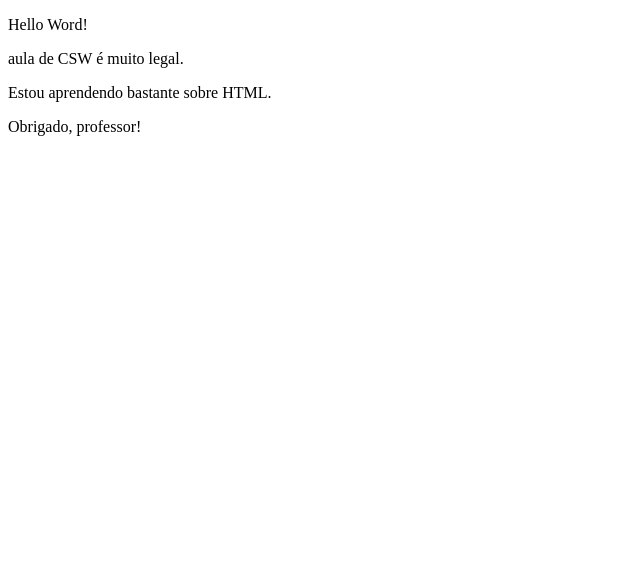
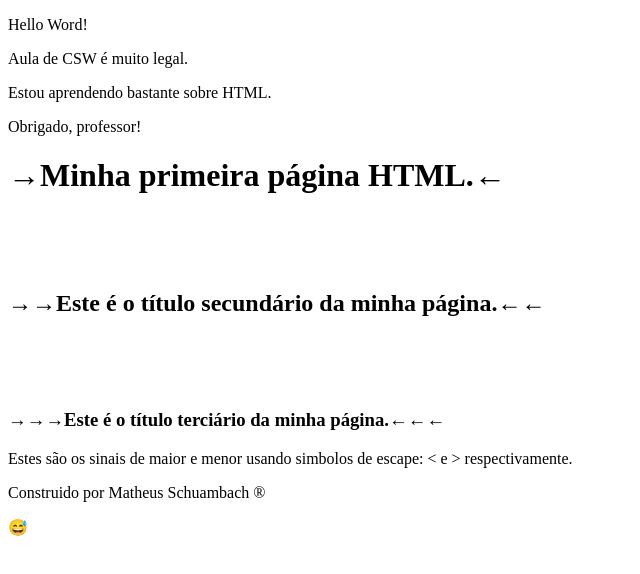
Before and after one commit to SchMatheus/SI1N-CSW2026-1, a plain HTML site: page Aula-01/index.html in a window 1280 px wide. Shown: the whole page, without its empty margins (0-640 px from the left). Drawn offline with Linux system fonts and the light colour scheme.

Commit message:
Add files via upload

```diff
--- a/Aula-01/index.html
+++ b/Aula-01/index.html
@@ -6,10 +6,27 @@
     <title>Aula-01</title>
 </head>
 <body>
-<p>Hello Word!</p>
-<p>aula de CSW é muito legal.</p>
-<p>Estou aprendendo bastante sobre HTML.</p>
-<p>Obrigado, professor!</p>
+
+    <p>Hello Word!</p>
+    <p>Aula de CSW é muito legal.</p>
+    <p>Estou aprendendo bastante sobre HTML.</p>
+    <p>Obrigado, professor!</p>
+
+    <h1> &rarr;Minha primeira página HTML.&larr;</h1>
+    <br>
+    <br>
+    <br>
+    <h2> &rarr;&rarr;Este é o título secundário da minha página.&larr;&larr;</h2>
+    <br>
+    <br>
+    <br>
+    <h3>&rarr;&rarr;&rarr;Este é o título terciário da minha página.&larr;&larr;&larr;</h3>
+
+    <p>Estes são os sinais de maior e menor usando simbolos de escape: &lt; e &gt; respectivamente.</p>
+
+    <p>Construido por Matheus Schuambach &reg;</p>
+
+    <p>	&#128517;</p>
 
 </body>
 </html>
```
